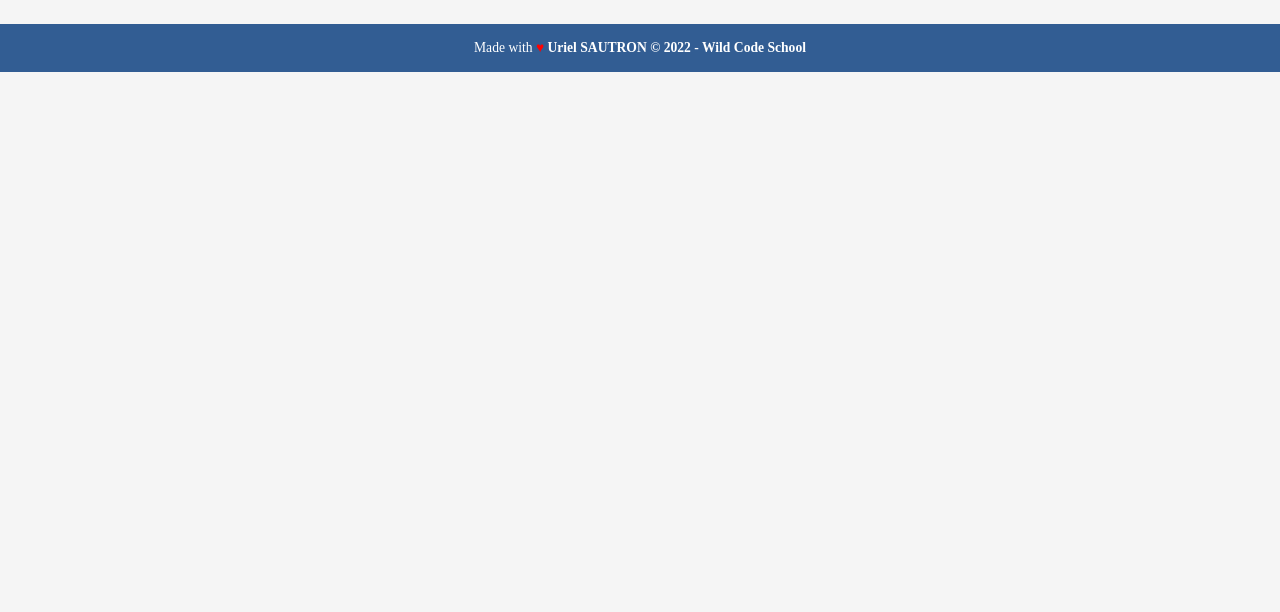
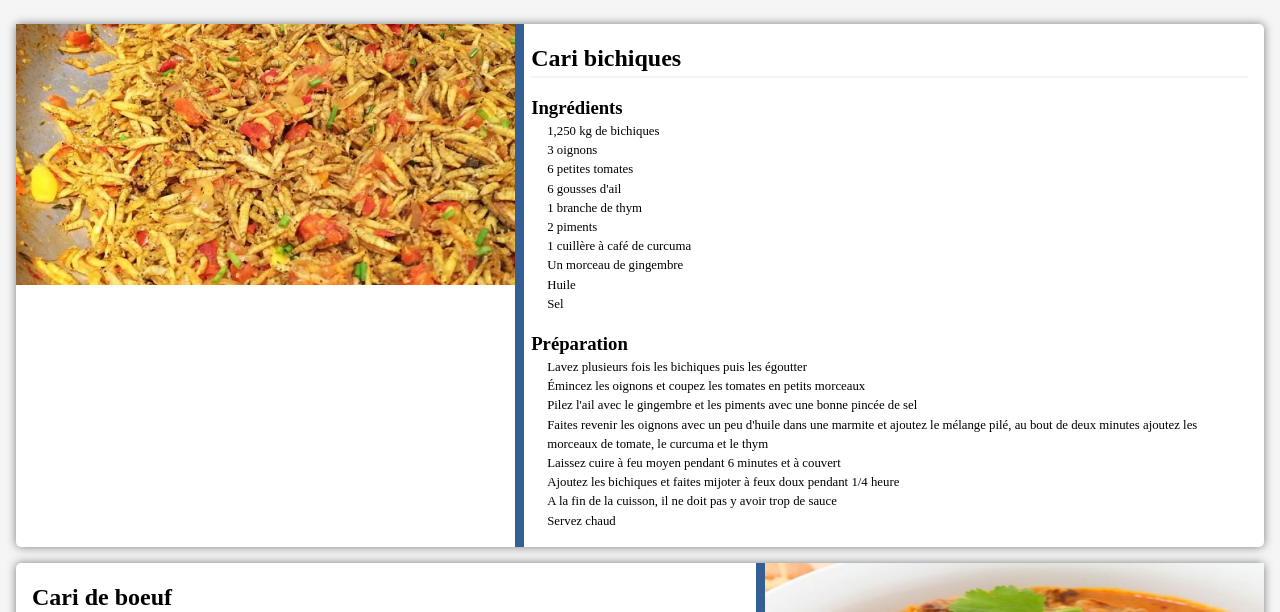
Before and after one commit to Uriel-Sautron/wild_projet_1, a plain HTML site: page pages/recettes-reunionnaise.html in a window 1280 px wide. Shown: the part 488-1100 px from the top of the page. Before the commit the page ends 800 px from the top, so only its background shows below. Drawn offline with Linux system fonts and the light colour scheme; no server answers.

Commit message:
Change file name recipe-rhume.js to recipes.js and add recipes to recettes-reunionnaise

```diff
--- a/css/recette-rhum.css
+++ b/css/recipes.css
@@ -1,11 +1,11 @@
-.card-rhum-header {
+.card-header {
   position: relative;
   height: 150px;
   width: 100%;
   overflow: hidden;
 }
 
-.card-rhum-header::after {
+.card-header::after {
   height: 100%;
   width: 160%;
   background: #fff;
@@ -13,7 +13,7 @@
   position: absolute;
   top: 85%;
   left: -15%;
-  transform: rotate(10deg);
+  transform: rotate(5deg);
   box-shadow: 0 -9px 0 rgba(2, 56, 123, 0.8);
   z-index: 0;
 }
@@ -36,7 +36,7 @@ li {
 }
 
 @media (min-width: 768px) {
-  .card-rhum-header::after {
+  .card-header::after {
     display: none;
   }
 
@@ -47,28 +47,28 @@ li {
     flex-direction: row-reverse;
   }
 
-  .card:nth-child(even) .card-rhum-header {
+  .card:nth-child(even) .card-header {
     box-shadow: -9px 0 0 rgba(2, 56, 123, 0.8);
   }
 
-  .card-rhum-header {
+  .card-header {
     height: auto;
     width: 40%;
     box-shadow: 9px 0 0 rgba(2, 56, 123, 0.8);
   }
 
-  .card-rhum-header img {
+  .card-header img {
     width: 100%;
     height: 50%;
   }
 
-  .card-rhum-body {
+  .card-body {
     width: 60%;
   }
 }
 
 @media (min-width: 1440px) {
-  .section-recipes-rhum {
+  .section-recipes {
     display: grid;
     grid-template-columns: 1fr 1fr;
     grid-gap: 1rem;
--- a/data/recipes.json
+++ b/data/recipes.json
@@ -25,7 +25,7 @@
       " A la fin de la cuisson, il ne doit pas y avoir trop de sauce",
       "Servez chaud"
     ],
-    "numberofPerson": 4
+    "ratio": "4 Personnes"
   },
   {
     "title": "Cari de boeuf",
@@ -55,7 +55,7 @@
       "Il faut que la sauce soit onctueuse",
       "Servez chaud"
     ],
-    "numberofPerson": 4
+    "ratio": "4 Personnes"
   },
   {
     "title": "Cari canard",
@@ -85,7 +85,7 @@
       "Rajoutez de l'eau en cours de cuisson si nécessaire",
       "Servez chaud"
     ],
-    "numberofPerson": 4
+    "ratio": "4 Personnes"
   },
   {
     "title": "Cari oeufs",
@@ -112,7 +112,7 @@
       "Ajoutez les oeufs durs coupés en deux et faire mijoter une dizaine de minutes en remuant régulièrement et doucement",
       "Servez chaud"
     ],
-    "numberofPerson": 4
+    "ratio": "4 Personnes"
   },
   {
     "title": "Cari Poulet",
@@ -140,7 +140,7 @@
       "En fin de cuisson 45 minutes environ il doit rester un fond de sauce",
       "Servez chaud"
     ],
-    "numberofPerson": 4
+    "ratio": "4 Personnes"
   },
   {
     "title": "Cari Thon",
@@ -178,7 +178,7 @@
 
       "Servez chaud"
     ],
-    "numberofPerson": 4
+    "ratio": "4 Personnes"
   },
   {
     "title": "Canard à la vanille",
@@ -209,11 +209,11 @@
       "Couvrez la marmite et laissez 1h15 a feu doux jusqu'à obtention d'une sauce onctueuse",
       "Servir chaud"
     ],
-    "numberofPerson": 4
+    "ratio": "4 Personnes"
   },
   {
     "title": "Emincé de Porc à l'ananas",
-    "img": "../assets/images/dish/saute_porc_ananas.jpg",
+    "img": "../assets/images/dish/saute-porc-ananas.jpeg",
     "category": "Sauté",
     "ingredients": [
       "800 gr de filet de porc",
@@ -242,7 +242,7 @@
 
       "Garnissez les coques des ananas de votre préparation, servez aussitôt bien chaud"
     ],
-    "numberofPerson": 4
+    "ratio": "4 Personnes"
   },
   {
     "title": "Gratin de pâtisson créole",
@@ -283,11 +283,11 @@
 
       "Servez chaud"
     ],
-    "numberofPerson": 4
+    "ratio": "4 Personnes"
   },
   {
     "title": "Rougail morue",
-    "img": "../assets/images/dish/rougail_morue.jpg",
+    "img": "../assets/images/dish/morue.jpg",
     "category": "Rougail",
     "ingredients": [
       "1 kg de morue séchée",
@@ -320,7 +320,7 @@
       "Mélangez puis laissez cuire le tout pendant 10 minutes à couvert",
       "Servez chaud"
     ],
-    "numberofPerson": 4
+    "ratio": "4 Personnes"
   },
   {
     "title": "Thon massalé",
@@ -348,7 +348,7 @@
       "Ajoutez le thon ainsi qu'un verre d'eau chaude et faites cuire à couvert 15 minutes environs",
       "Il faut que la sauce soit onctueuse"
     ],
-    "numberofPerson": 4
+    "ratio": "4 Personnes"
   },
   {
     "title": "Rougail saucisse",
@@ -377,6 +377,6 @@
       "Laissez mijoter à feu doux pendant 30 minutes environ. Si nécessaire ajoutez de l'eau chaude pendant la cuisson",
       "Servez chaud"
     ],
-    "numberofPerson": 4
+    "ratio": "4 Personnes"
   }
 ]
--- a/javascript/recipes.js
+++ b/javascript/recipes.js
@@ -1,14 +1,100 @@
-const displayRecipes = (recipes) => {
-  console.log(recipes);
+const sectionRecipes = document.querySelector(".section-recipes");
+
+//Fonction take object recipe and display it in card.
+const displayCardRhumRecipe = (recipe) => {
+  const { title, img, ingredients, preparation, ratio } = recipe;
+  //Create div card and add in sectionRecipes
+  const card = document.createElement("div");
+  card.classList.add("card");
+  sectionRecipes.appendChild(card);
+
+  //Create div cardHeader and add in card
+  const cardHeader = document.createElement("div");
+  cardHeader.classList.add("card-header");
+  card.appendChild(cardHeader);
+
+  //Create img cardImg and add in cardHeader
+  const cardImg = document.createElement("img");
+  cardImg.src = img;
+  cardHeader.appendChild(cardImg);
+
+  //Create div cardContent and add in card
+  const cardContent = document.createElement("div");
+  cardContent.classList.add("card-padding");
+  cardContent.classList.add("card-body");
+  card.appendChild(cardContent);
+
+  //Create h2 cardTitle and add in cardContent
+  const cardTitle = document.createElement("h2");
+  cardTitle.innerHTML = title;
+  cardContent.appendChild(cardTitle);
+
+  //Create div recipeDetail and add in cardContent
+  const recipeDetail = document.createElement("div");
+  cardContent.appendChild(recipeDetail);
+
+  //Create div recipeIngredient and add in recipeDetail
+  const recipeIngredient = document.createElement("div");
+  recipeDetail.appendChild(recipeIngredient);
+
+  //Create h3 recipeIngredientTitle and add in recipeIngredient
+  const recipeIngredientTitle = document.createElement("h3");
+  recipeIngredientTitle.innerHTML = "Ingrédients";
+  recipeIngredient.appendChild(recipeIngredientTitle);
+
+  //Create ul recipeIngredientList and add in recipeIngredient
+  const recipeIngredientList = document.createElement("ul");
+  recipeIngredient.appendChild(recipeIngredientList);
+
+  //Loop for create li recipeIngredientItem and add in recipeIngredientList
+  ingredients.forEach((ingredient) => {
+    const recipeIngredientItem = document.createElement("li");
+    recipeIngredientItem.innerHTML = ingredient;
+    recipeIngredientList.appendChild(recipeIngredientItem);
+  });
+
+  //Create div recipePreparation and add in recipeDetail
+  const recipePreparation = document.createElement("div");
+  recipeDetail.appendChild(recipePreparation);
+
+  //Create h3 recipePreparationTitle and add in recipePreparation
+  const recipePreparationTitle = document.createElement("h3");
+  recipePreparationTitle.innerHTML = "Préparation";
+  recipePreparation.appendChild(recipePreparationTitle);
+
+  //Create ul recipePreparationList and add in recipePreparation
+  const recipePreparationList = document.createElement("ul");
+  recipePreparation.appendChild(recipePreparationList);
+
+  //Loop for create li recipePreparationItem and add in recipePreparationList
+  preparation.forEach((step) => {
+    const recipePreparationItem = document.createElement("li");
+    recipePreparationItem.innerHTML = step;
+    recipePreparationList.appendChild(recipePreparationItem);
+  });
 };
 
-const recipesFetch = () => {
-  fetch("./data/recipes.json")
+//Fonction take array recipes and loop it to display it in card.
+const displayRecipes = (recipes) => {
+  recipes.forEach((recipe) => {
+    displayCardRhumRecipe(recipe);
+  });
+};
+
+//Fetch recipes rhum and display in card.
+const fetchRecipesRhum = (urlDb) => {
+  fetch(urlDb)
     .then((response) => response.json())
     .then((data) => {
       displayRecipes(data);
     })
     .catch((error) => console.error(error));
 };
+const recipeRhumDb = "../data/rhum-recipes.json";
+const recipeDishDb = "../data/recipes.json";
+const isRhumPage = (url) => url.includes("rhum");
+const currentUrl = window.location.href;
 
-recipesFetch();
+isRhumPage(currentUrl)
+  ? fetchRecipesRhum(recipeRhumDb)
+  : fetchRecipesRhum(recipeDishDb);
--- a/pages/recettes-reunionnaise.html
+++ b/pages/recettes-reunionnaise.html
@@ -7,7 +7,7 @@
     <title>Ile de la Réunion</title>
     <link rel="stylesheet" href="../css/reset.css" />
     <link rel="stylesheet" href="../style.css" />
-    <link rel="stylesheet" href="../css/recettes-reunionnaise.css" />
+    <link rel="stylesheet" href="../css/recipes.css" />
   </head>
   <body>
     <!-- Header start -->
@@ -42,9 +42,11 @@
     <!-- Main start -->
     <main>
       <section class="banner">
-        <img src="../assets/images/banner.jpg" alt="Image de montagne" />
+        <img src="../assets/images/banner4.jpeg" alt="Image de montagne" />
         <h1>Ile de la Réunion</h1>
       </section>
+
+      <section class="section-recipes"></section>
     </main>
     <!-- Main end -->
 
```
Also changed, not shown: data/rhum-recipes.json (+19 -19 lines), javascript/recette-rhum.js (deleted, +0 -93 lines), pages/contact.html (+1 -1 lines), pages/recette-rhum.html (+3 -3 lines), assets/images/dish/oeufs.jpg (renamed from assets/images/dish/œufs.jpg), assets/images/dish/saucisses.webp (renamed from assets/images/dish/saussices.webp), assets/images/dish/saute-porc-ananas.jpeg (renamed from assets/images/dish/saute_porc_ananas.jpeg), 1 other file.
